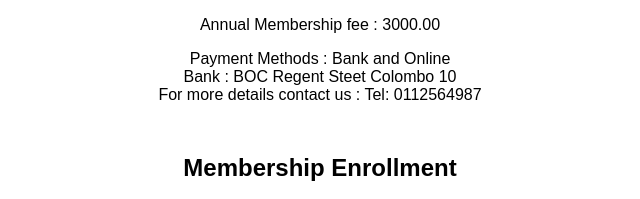
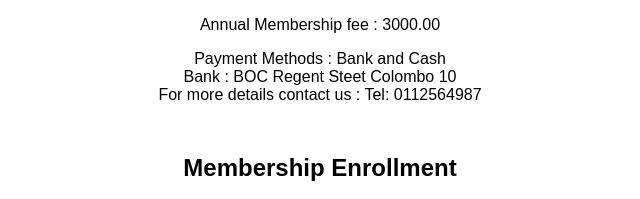
Before and after one commit to SenithAdheesha/Membership-CheckApp-JS-HTML-CSS, a plain HTML site: page home.html in a window 1280 px wide. Shown: the part 498-697 px from the top of the page, 320-960 px from the left. Drawn offline with Linux system fonts and the light colour scheme.

Commit message:
Update home.html

```diff
--- a/home.html
+++ b/home.html
@@ -94,7 +94,7 @@
       <img src="lo.png" alt="Organization Logo" width="50">
       <h2>Payment Deatils</h2>
       <p>Annual Membership fee : 3000.00 </p>
-      <p1>Payment Methods : Bank and Online</p1><br>
+      <p1>Payment Methods : Bank and Cash</p1><br>
       <p1>Bank : BOC Regent Steet Colombo 10</p1><br>
       <p1>For more details contact us : Tel: 0112564987</p1>
 
```
